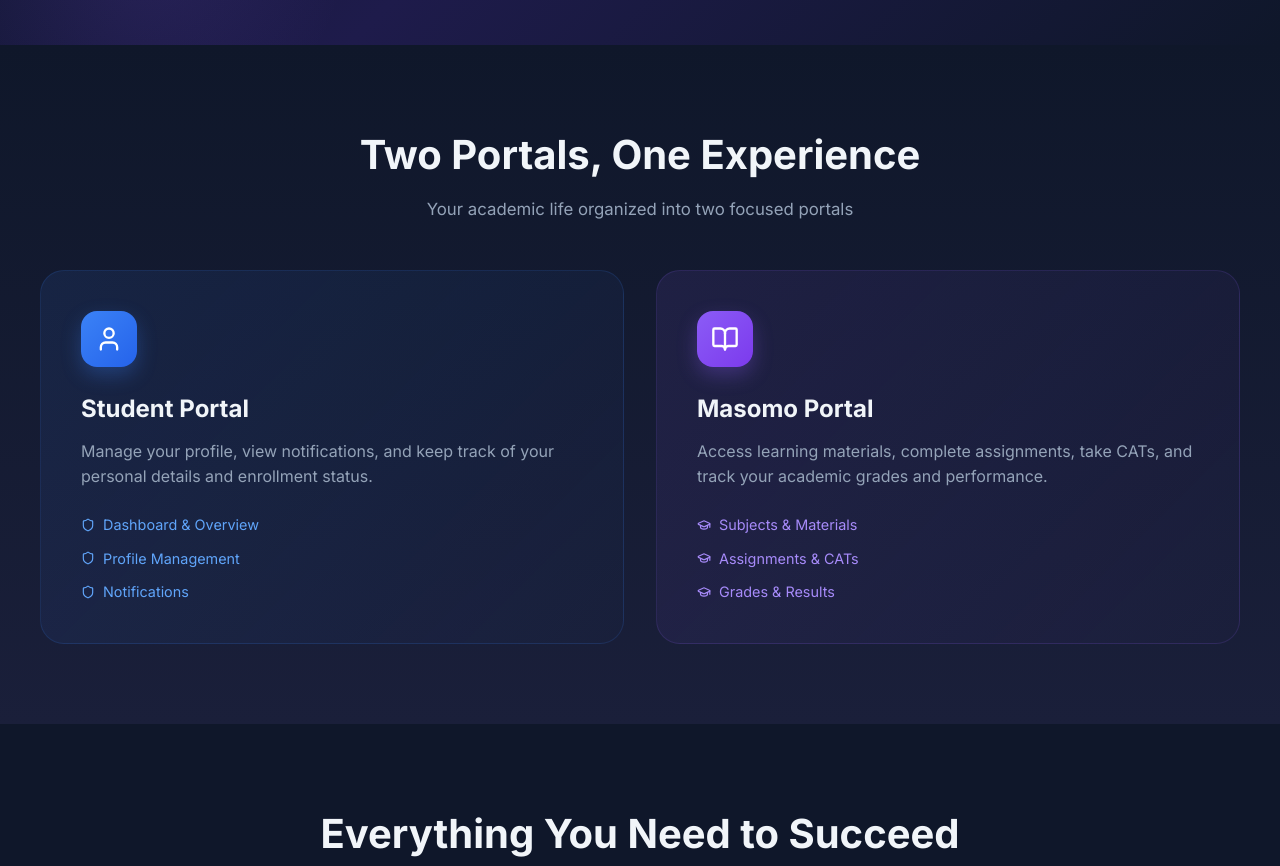
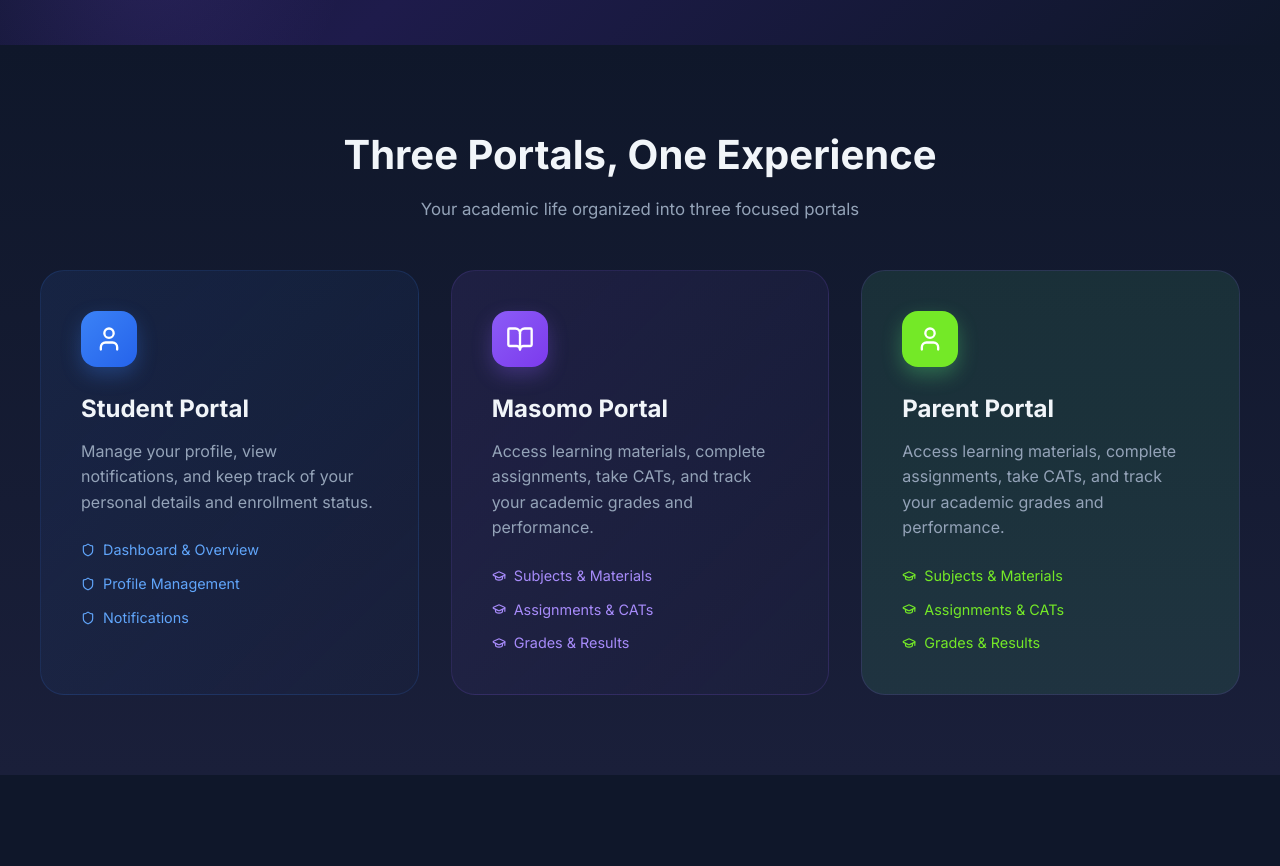
Before and after one commit to Trespics/secondary-student, a React (Vite) app: page / in a window 1280 px wide. Shown: the part 540-1406 px from the top of the page. Built offline with nearby package versions, Linux system fonts and the light colour scheme; a web font is replaced by a local one.

Commit message:
Added parents

```diff
--- a/src/components/MasomoPortalLayout.tsx
+++ b/src/components/MasomoPortalLayout.tsx
@@ -32,7 +32,7 @@ const MasomoPortalLayout = ({ children }: Props) => {
           <button className="menu-toggle" onClick={() => setIsSidebarOpen(!isSidebarOpen)} aria-label="Toggle menu">
             {isSidebarOpen ? <X size={24} /> : <Menu size={24} />}
           </button>
-          <span className="mobile-logo">Florante</span>
+          <span className="mobile-logo">{user?.schools?.name || "School Portal"}</span>
           <div className="header-avatar"><span className="avatar-initials">{user?.name?.charAt(0) || "S"}</span></div>
         </header>
         <header className="desktop-header">
--- a/src/components/MasomoPortalSidebar.tsx
+++ b/src/components/MasomoPortalSidebar.tsx
@@ -1,7 +1,7 @@
 import { useState, useEffect } from "react";
 import { Link, useLocation } from "react-router-dom";
 import { useAuth } from "@/lib/auth-context";
-import { LayoutDashboard, BookOpen, FileText, ClipboardCheck, BarChart3, LogOut, Home, Menu, X } from "lucide-react";
+import { LayoutDashboard, BookOpen, FileText, ClipboardCheck, LogOut, Home, Menu, X } from "lucide-react";
 import "./styles/PortalLayout.css";
 
 interface Props { isOpen?: boolean; onClose?: () => void; }
@@ -17,7 +17,7 @@ const navItems = [
 
 const MasomoPortalSidebar = ({ onClose }: Props) => {
   const { pathname } = useLocation();
-  const { logout } = useAuth();
+  const { logout, user } = useAuth();
   const [isMobileMenuOpen, setIsMobileMenuOpen] = useState(false);
   const [isMobile, setIsMobile] = useState(window.innerWidth <= 768);
 
@@ -42,7 +42,7 @@ const MasomoPortalSidebar = ({ onClose }: Props) => {
       )}
       {isMobile && isMobileMenuOpen && <div className="sidebar-overlay" onClick={() => setIsMobileMenuOpen(false)} />}
       <aside className={`portal-sidebar masomo ${isMobile ? "mobile" : ""} ${isMobileMenuOpen ? "mobile-open" : ""}`}>
-        <div className="sidebar-header"><Home className="header-icon" /><span className="header-title">Florante</span></div>
+        <div className="sidebar-header"><Home className="header-icon" /><span className="header-title">{user?.schools?.name || "School Portal"}</span></div>
         <div style={{ padding: "12px 16px" }}>
           <Link to="/student" onClick={handleLinkClick} style={{
             display: "flex", alignItems: "center", justifyContent: "center", gap: "0.5rem",
--- a/src/components/PublicNav.tsx
+++ b/src/components/PublicNav.tsx
@@ -10,7 +10,7 @@ const PublicNav = () => {
     { label: "Home", to: "/" },
     { label: "About", to: "/about" },
     { label: "Contact", to: "/contact" },
-    { label: "Library", to: "https://secondary-library.vercel.app/login" },
+    { label: "Library", to: "https://secondary-library.vercel.app/login", target: "_blank" },
   ];
 
   return (
@@ -49,6 +49,7 @@ const PublicNav = () => {
             color: "#60a5fa", borderRadius: "10px", fontSize: "0.9rem",
             fontWeight: 600, transition: "background 0.2s"
           }}>Student Portal</Link>
+
           <Link to="/masomo/login" style={{
             textDecoration: "none", padding: "0.6rem 1.2rem",
             background: "linear-gradient(135deg, #8b5cf6, #6366f1)",
--- a/src/components/StudentPortalLayout.tsx
+++ b/src/components/StudentPortalLayout.tsx
@@ -32,7 +32,7 @@ const StudentPortalLayout = ({ children }: Props) => {
           <button className="menu-toggle" onClick={() => setIsSidebarOpen(!isSidebarOpen)} aria-label="Toggle menu">
             {isSidebarOpen ? <X size={24} /> : <Menu size={24} />}
           </button>
-          <span className="mobile-logo">Florante</span>
+          <span className="mobile-logo">{user?.schools?.name || "School Portal"}</span>
           <div className="header-avatar"><span className="avatar-initials">{user?.name?.charAt(0) || "S"}</span></div>
         </header>
         <header className="desktop-header">
--- a/src/components/StudentPortalSidebar.tsx
+++ b/src/components/StudentPortalSidebar.tsx
@@ -15,7 +15,7 @@ const navItems = [
 
 const StudentPortalSidebar = ({ onClose }: Props) => {
   const { pathname } = useLocation();
-  const { logout } = useAuth();
+  const { logout, user } = useAuth();
   const [isMobileMenuOpen, setIsMobileMenuOpen] = useState(false);
   const [isMobile, setIsMobile] = useState(window.innerWidth <= 768);
 
@@ -40,7 +40,7 @@ const StudentPortalSidebar = ({ onClose }: Props) => {
       )}
       {isMobile && isMobileMenuOpen && <div className="sidebar-overlay" onClick={() => setIsMobileMenuOpen(false)} />}
       <aside className={`portal-sidebar student ${isMobile ? "mobile" : ""} ${isMobileMenuOpen ? "mobile-open" : ""}`}>
-        <div className="sidebar-header"><Home className="header-icon" /><span className="header-title">Florante</span></div>
+        <div className="sidebar-header"><Home className="header-icon" /><span className="header-title">{user?.schools?.name || "School Portal"}</span></div>
         <div style={{ padding: "12px 16px" }}>
           <Link to="/masomo" onClick={handleLinkClick} style={{
             display: "flex", alignItems: "center", justifyContent: "center", gap: "0.5rem",
--- a/src/pages/HomePage.tsx
+++ b/src/pages/HomePage.tsx
@@ -100,9 +100,9 @@ const HomePage = () => {
             <h2 style={{
               fontSize: "clamp(1.75rem, 4vw, 2.5rem)", fontWeight: 700,
               color: "#f1f5f9", marginBottom: "0.75rem"
-            }}>Two Portals, One Experience</h2>
+            }}>Three Portals, One Experience</h2>
             <p style={{ color: "#94a3b8", fontSize: "1.05rem", maxWidth: "600px", margin: "0 auto" }}>
-              Your academic life organized into two focused portals
+              Your academic life organized into three focused portals
             </p>
           </motion.div>
 
@@ -174,6 +174,42 @@ const HomePage = () => {
                   <div style={{ display: "flex", flexDirection: "column", gap: "0.75rem" }}>
                     {["Subjects & Materials", "Assignments & CATs", "Grades & Results"].map(item => (
                       <div key={item} style={{ display: "flex", alignItems: "center", gap: "0.5rem", color: "#a78bfa", fontSize: "0.9rem" }}>
+                        <GraduationCap size={14} /> {item}
+                      </div>
+                    ))}
+                  </div>
+                </div>
+              </Link>
+            </motion.div>
+
+            <motion.div
+              initial={{ opacity: 0, x: 30 }} whileInView={{ opacity: 1, x: 0 }}
+              viewport={{ once: true }} transition={{ duration: 0.5, delay: 0.1 }}
+              whileHover={{ y: -5 }}
+            >
+              <Link to="https://secondary-parents.vercel.app/login" style={{ textDecoration: "none", display: "block", height: "100%" }} target="_blank">
+                <div style={{
+                  background: "linear-gradient(135deg, rgba(92, 246, 138, 0.1), rgba(92, 246, 138, 0.1))",
+                  border: "1px solid rgba(139,92,246,0.15)", borderRadius: "24px",
+                  padding: "2.5rem", height: "100%", transition: "all 0.3s"
+                }}>
+                  <div style={{
+                    width: "56px", height: "56px", borderRadius: "16px",
+                    background: "linear-gradient(135deg, #74e927, #74e927)",
+                    display: "flex", alignItems: "center", justifyContent: "center",
+                    marginBottom: "1.5rem", boxShadow: "0 8px 20px rgba(92, 246, 125, 0.3)"
+                  }}>
+                    <User size={28} color="white" />
+                  </div>
+                  <h3 style={{ fontSize: "1.5rem", fontWeight: 700, color: "#f1f5f9", marginBottom: "0.75rem" }}>
+                    Parent Portal
+                  </h3>
+                  <p style={{ color: "#94a3b8", marginBottom: "1.5rem", lineHeight: 1.6 }}>
+                    Access learning materials, complete assignments, take CATs, and track your academic grades and performance.
+                  </p>
+                  <div style={{ display: "flex", flexDirection: "column", gap: "0.75rem" }}>
+                    {["Subjects & Materials", "Assignments & CATs", "Grades & Results"].map(item => (
+                      <div key={item} style={{ display: "flex", alignItems: "center", gap: "0.5rem", color: "#74e927", fontSize: "0.9rem" }}>
                         <GraduationCap size={14} /> {item}
                       </div>
                     ))}
```
